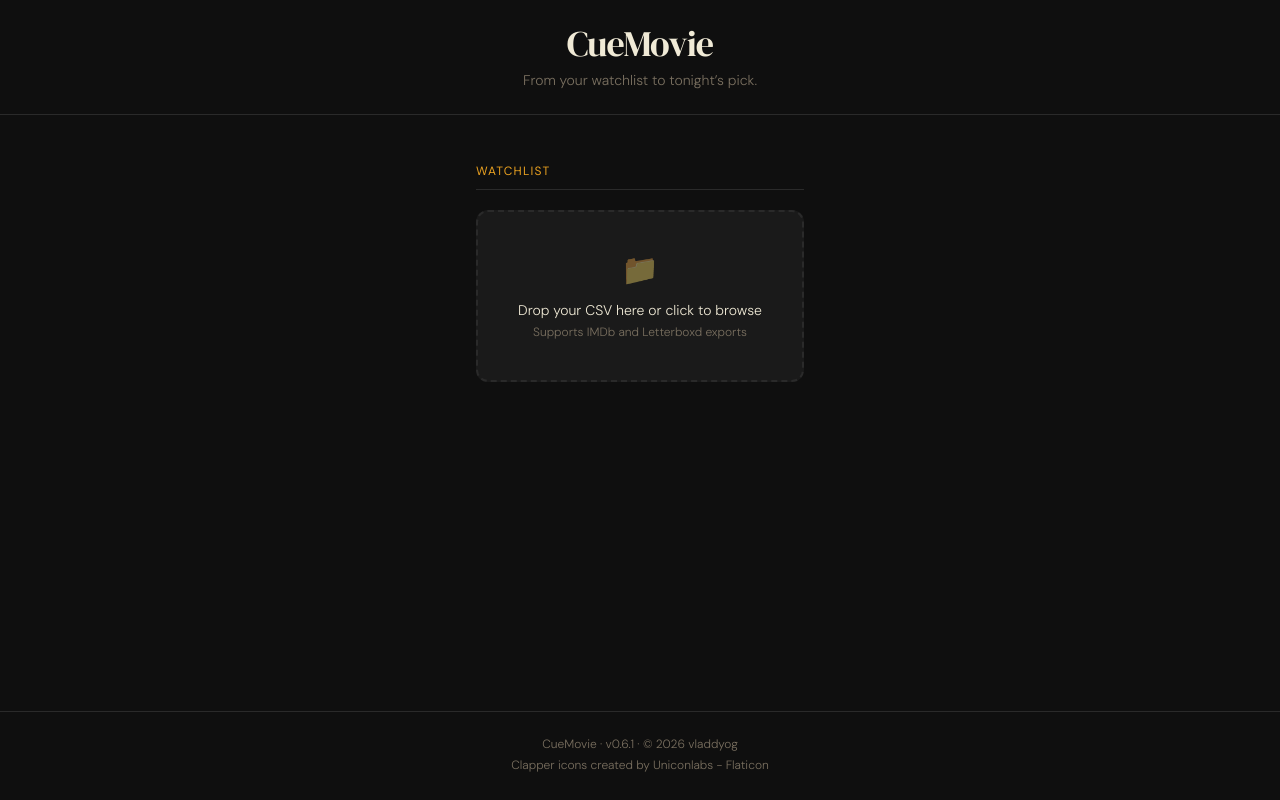
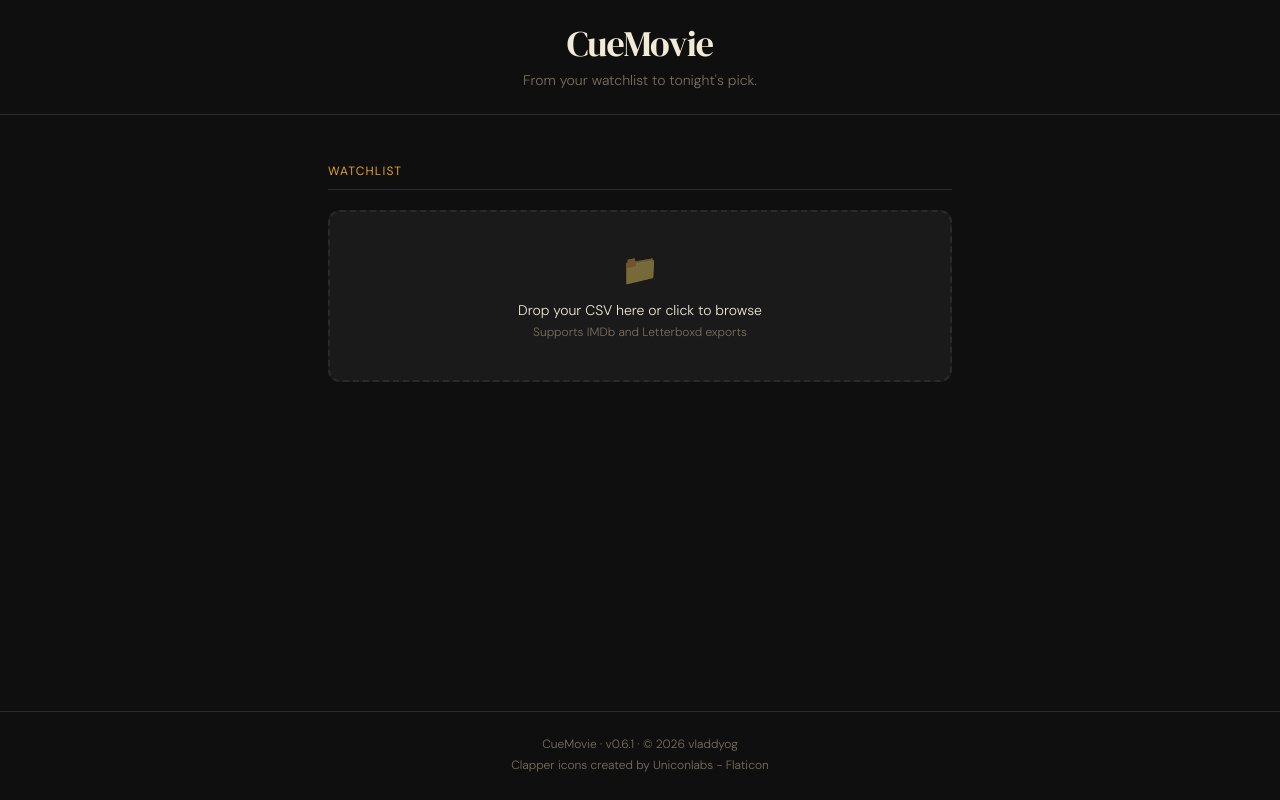
Before and after one commit to vladdyog/watchlist-app, a React (Vite) app: page / in a window 1280 px wide. Built offline with nearby package versions, Linux system fonts and the light colour scheme; no server answers.

Commit message:
[#28] WIP: Fix modal size on phone

```diff
--- a/src/App.tsx
+++ b/src/App.tsx
@@ -135,11 +135,11 @@ const App: React.FC = () => {
         </h1>
 
         <p className="text-muted text-sm mt-1.5">
-          From your watchlist to tonight’s pick.
+          From your watchlist to tonight's pick.
         </p>
       </header>
 
-      <main className="flex-1 max-w-2xl mx-auto px-6 py-12 space-y-12">
+      <main className="flex-1 w-full max-w-2xl mx-auto px-6 py-12 space-y-12">
         {/* Upload */}
         <Section title="Watchlist">
           <CSVUpload
--- a/src/components/CSVUpload.tsx
+++ b/src/components/CSVUpload.tsx
@@ -11,6 +11,14 @@ type Props = {
   onMoviesLoaded: (movies: Movie[]) => void;
   onError: (error: string) => void;
 };
+
+const ENRICHING_MESSAGES = [
+  "Sit back and relax — we're gathering info on your watchlist...",
+  'Good taste detected! Fetching all the details...',
+  "Hold tight! We're looking up your movies...",
+  'Consulting the cinema archives...',
+  'Great watchlist! Give us a moment to look everything up...',
+];
 
 const CSVUpload: React.FC<Props> = ({
   movieCount,
@@ -67,7 +75,9 @@ const CSVUpload: React.FC<Props> = ({
       setIsDragging(false);
   };
 
-  // ── Parsing state ────────────────────────────────────────────────────────
+  // ── Shared outer wrapper keeps all states the same width ─────────────────
+  const renderContent = () => {
+    // Parsing
     if (isParsing) {
       return (
         <div className="bg-surface border border-border rounded-xl p-5 flex items-center gap-3">
@@ -98,24 +108,16 @@ const CSVUpload: React.FC<Props> = ({
       );
     }
 
-  // ── Enriching state ───────────────────────────────────────────────────────
-  const ENRICHING_MESSAGES = [
-    "Sit back and relax — we're gathering info on your watchlist...",
-    'Good taste detected! Fetching all the details...',
-    "Hold tight! We're looking up your movies...",
-    'Consulting the cinema archives...',
-    'Great watchlist! Give us a moment to look everything up...',
-  ];
-
+    // Enriching
     if (isEnriching && progress) {
       const pct = Math.round((progress.completed / progress.total) * 100);
       const message =
         ENRICHING_MESSAGES[progress.total % ENRICHING_MESSAGES.length];
       return (
         <div className="bg-surface border border-border rounded-xl p-5 space-y-3">
-        <div className="flex justify-between text-sm">
+          <div className="flex justify-between items-start gap-4 text-sm">
             <span className="text-text">{message}</span>
-          <span className="text-accent font-medium">
+            <span className="text-accent font-medium whitespace-nowrap">
               {progress.completed} / {progress.total}
             </span>
           </div>
@@ -130,8 +132,8 @@ const CSVUpload: React.FC<Props> = ({
       );
     }
 
-  // ── Loaded (compact) state ────────────────────────────────────────────────
-  if (movieCount > 0 && !isEnriching) {
+    // Loaded (compact)
+    if (movieCount > 0) {
       return (
         <div
           onClick={() => inputRef.current?.click()}
@@ -153,7 +155,7 @@ const CSVUpload: React.FC<Props> = ({
               </p>
             </div>
           </div>
-        <span className="text-muted text-xs group-hover:text-accent transition-colors duration-150">
+          <span className="text-muted text-xs group-hover:text-accent transition-colors duration-150 whitespace-nowrap">
             Click to replace
           </span>
           <input
@@ -167,7 +169,7 @@ const CSVUpload: React.FC<Props> = ({
       );
     }
 
-  // ── Empty (dropzone) state ────────────────────────────────────────────────
+    // Empty (dropzone)
     return (
       <div
         onClick={() => inputRef.current?.click()}
@@ -193,7 +195,9 @@ const CSVUpload: React.FC<Props> = ({
             ? 'Drop your CSV here'
             : 'Drop your CSV here or click to browse'}
         </p>
-      <p className="text-muted text-xs">Supports IMDb and Letterboxd exports</p>
+        <p className="text-muted text-xs">
+          Supports IMDb and Letterboxd exports
+        </p>
         <input
           ref={inputRef}
           type="file"
@@ -205,4 +209,7 @@ const CSVUpload: React.FC<Props> = ({
     );
   };
 
+  return <div className="w-full">{renderContent()}</div>;
+};
+
 export default CSVUpload;
--- a/src/components/MovieModal.tsx
+++ b/src/components/MovieModal.tsx
@@ -37,7 +37,7 @@ const MovieModal: React.FC<Props> = ({ movie, onClose }) => {
       >
         {/* Card */}
         <motion.div
-          className="relative w-full max-w-sm"
+          className="relative w-full max-w-sm max-h-[85svh] flex flex-col"
           initial={{ opacity: 0, scale: 0.85, y: 30 }}
           animate={{ opacity: 1, scale: 1, y: 0 }}
           exit={{ opacity: 0, scale: 0.85, y: 30 }}
@@ -47,14 +47,17 @@ const MovieModal: React.FC<Props> = ({ movie, onClose }) => {
           {/* Close button */}
           <button
             onClick={onClose}
-            className="absolute -top-3 -right-3 z-10 w-8 h-8 rounded-full bg-surface border border-border text-muted hover:text-text hover:border-accent transition-all duration-150 flex items-center justify-center text-sm cursor-pointer"
+            className="absolute -top-3 -right-3 z-10 w-9 h-9 rounded-full bg-surface border border-border text-muted hover:text-text hover:border-accent transition-all duration-150 flex items-center justify-center text-sm cursor-pointer"
           >
             ✕
           </button>
 
-          <MovieCard movie={movie} />
+          {/* Scrollable card body */}
+          <div className="overflow-y-auto rounded-xl">
+            <MovieCard movie={movie} />
+          </div>
 
-          <p className="text-center text-muted text-xs mt-4">
+          <p className="text-center text-muted text-xs mt-4 flex-shrink-0">
             Press{' '}
             <kbd className="px-1.5 py-0.5 bg-surface border border-border rounded text-xs">
               Esc
```
Lines whose indentation alone changed are shown as unchanged.
